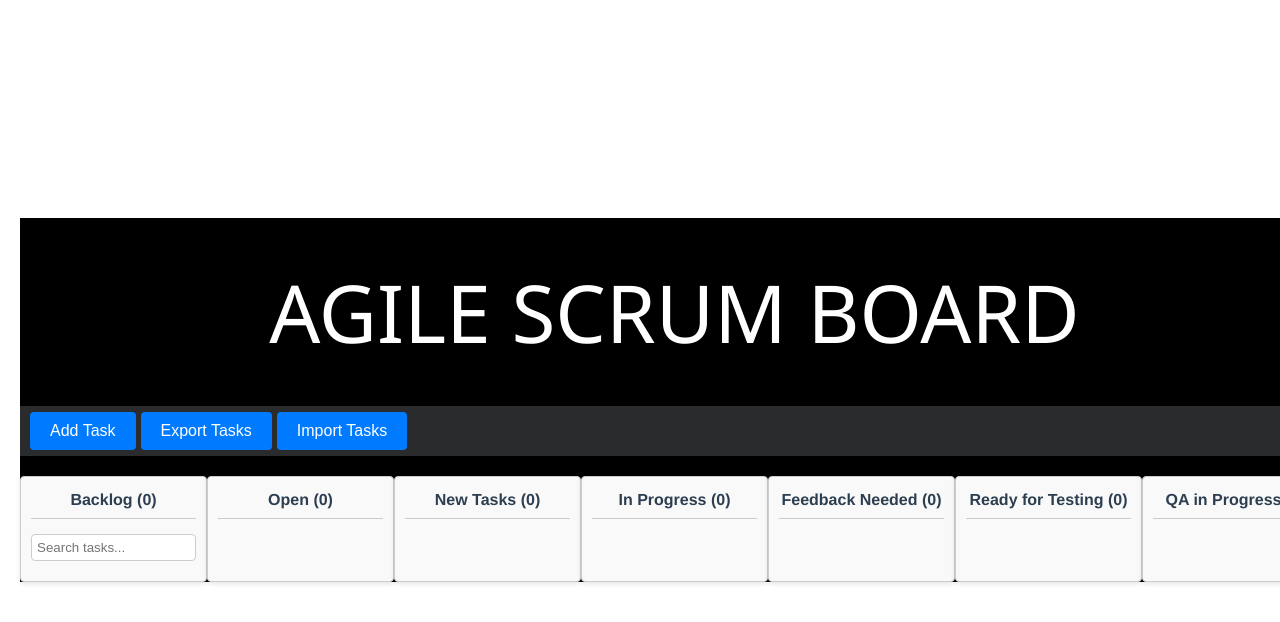
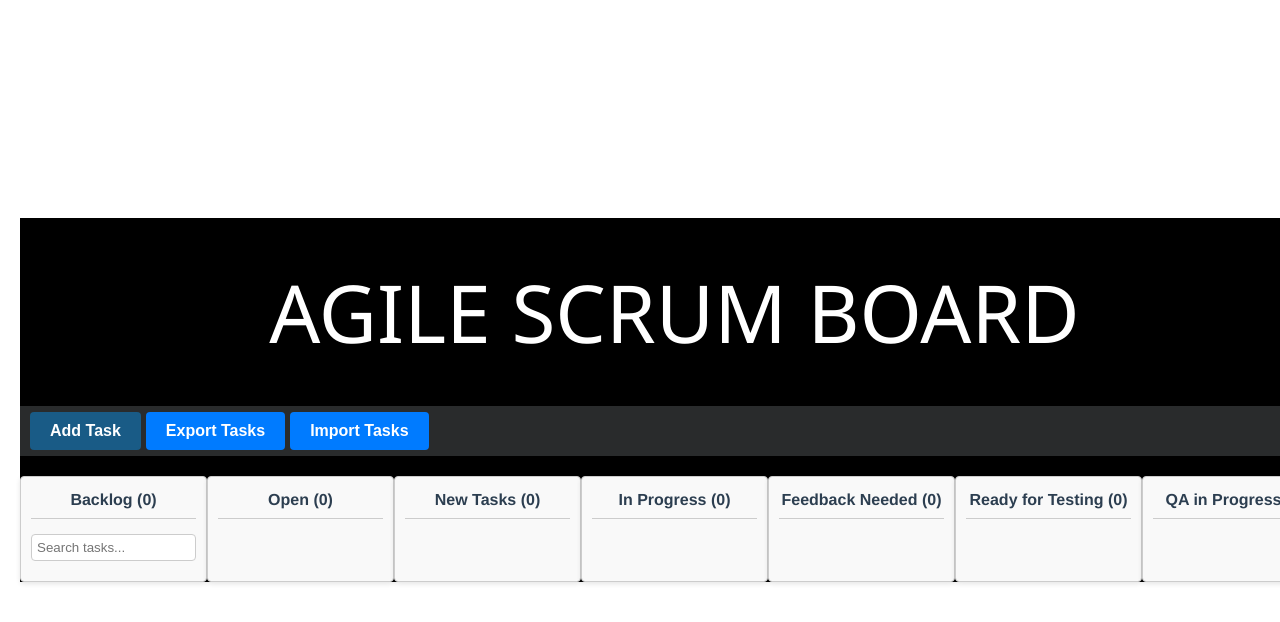
Before and after one commit to muhammad-usama-anjum/Scrum-Board-in-vue, a Vue app in the folder scrum-board/: page / in a window 1280 px wide. In both pictures the pointer is over the button "Add Task". Shown: the top 622 px of the page. Built offline with nearby package versions, Linux system fonts and the light colour scheme.

Commit message:
enhanced css

```diff
--- a/scrum-board/src/components/ScrumBoard.vue
+++ b/scrum-board/src/components/ScrumBoard.vue
@@ -71,7 +71,6 @@
 
           <label for="task-priority">Priority:</label>
           <select id="task-priority" v-model="task.priority">
-            <option value="low">Low</option>
             <option value="normal">Normal</option>
             <option value="high">High</option>
           </select>
@@ -357,6 +356,18 @@ export default {
     padding-top: 6px;
   }
 
+  @keyframes pulse {
+  0% {
+      transform: scale(1);
+  }
+  50% {
+      transform: scale(1.05);
+  }
+  100% {
+      transform: scale(1);
+  }
+}
+
   .add-task-btn {
     padding: 10px 20px;
     font-size: 16px;
@@ -367,6 +378,13 @@ export default {
     cursor: pointer;
     margin-right: 5px;
     margin-left: 10px;
+    font-weight: bold;
+  }
+
+  .add-task-btn:hover{
+    animation: pulse 0.5s ease-in-out forwards;
+    background-color: #195b86;
+
   }
 
   .import-tasks-btn {
@@ -378,7 +396,15 @@ export default {
     border-radius: 4px;
     cursor: pointer;
     margin-right: 5px;
+    font-weight: bold;
   }
+
+  .import-tasks-btn:hover{
+    animation: pulse 0.5s ease-in-out forwards;
+    background-color: #195b86;
+
+  }
+
 
   .export-tasks-btn{
     padding: 10px 20px;
@@ -389,7 +415,15 @@ export default {
     border-radius: 4px;
     cursor: pointer;
     margin-right: 5px;
+    font-weight: bold;
   }
+
+  .export-tasks-btn:hover{
+    animation: pulse 0.5s ease-in-out forwards;
+    background-color: #195b86;
+
+  }
+
 
   .columns-container {
     display: flex;
@@ -448,11 +482,23 @@ export default {
   }
 
   .task.high {
-    background-color: #ffcccc;
+    background-color: #f59292;
+  }
+
+  .task.high:hover{
+    animation: pulse 0.5s ease-in-out forwards;
+    background-color: #f53a3a;
+
   }
 
   .task.normal {
     background-color: #cce5ff;
+  }
+
+  .task.normal:hover{
+    animation: pulse 0.5s ease-in-out forwards;
+    background-color: #47b6f7;
+
   }
 
   .task h3 {
```
